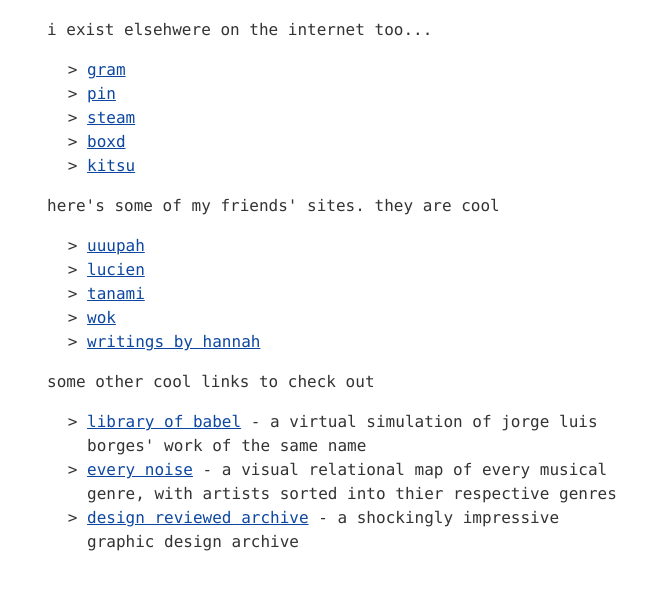
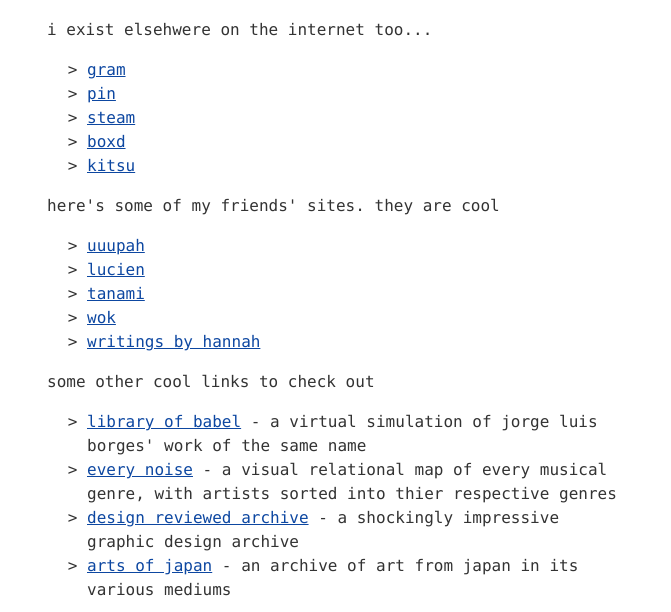
Before and after one commit to boombapqaz/blog, an Eleventy site: page src/links.html in a window 1280 px wide. Shown: the part 188-800 px from the top of the page, without its empty margins (304-975 px from the left). Built offline with nearby package versions, Linux system fonts and the light colour scheme; Eleventy itself is replaced by a stand-in of ours; files that its build step writes are made by us from their sources.

Commit message:
logo and links

```diff
--- a/src/links.html
+++ b/src/links.html
@@ -27,5 +27,6 @@
 <li><a href="https://libraryofbabel.info/">library of babel</a> - a virtual simulation of jorge luis borges' work of the same name</li>
 <li><a href="https://everynoise.com/">every noise</a> - a visual relational map of every musical genre, with artists sorted into thier respective genres</li>
 <li><a href="https://designreviewed.com/archive/">design reviewed archive</a> - a shockingly impressive graphic design archive</li>
+<li><a href="https://artsofjapan.com/">arts of japan</a> - an archive of art from japan in its various mediums</li>
 </li>
 </ul>
```
Also changed, not shown: src/img/header.png.
